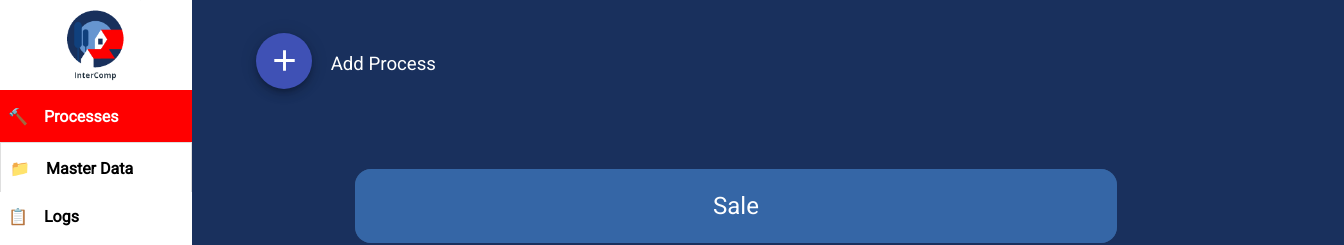
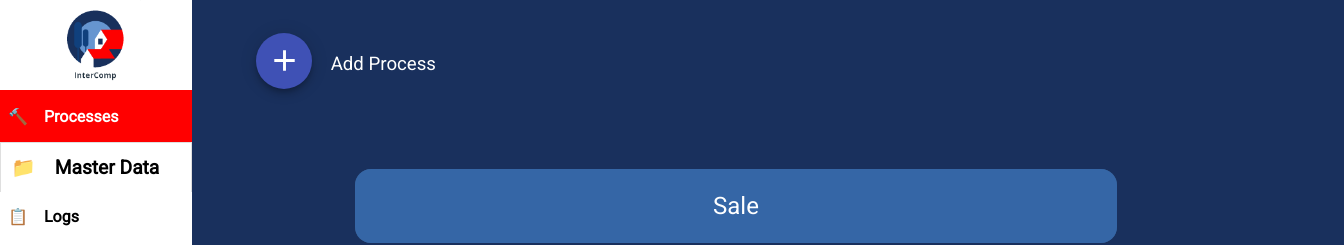
Before and after one commit to TomasNovo/FEUP-SINF, a React (Create React App) app in the folder frontend/: page / in a window 1280 px wide. Shown: the top 245 px of the page, 1344 px wide, since content can reach past the window. Built offline with nearby package versions, Linux system fonts and the light colour scheme; some icons are missing.

Commit message:
style: processes now responsive

```diff
--- a/frontend/src/components/Navbar/Navbar.scss
+++ b/frontend/src/components/Navbar/Navbar.scss
@@ -4,6 +4,7 @@
     {
       width: 100%;
       margin-bottom: 10px;
+      font-size: 9pt !important;
     }
 
     .nav-side-menu > .logo:first-child, .nav-side-menu > .logo:first-child > img
@@ -72,7 +73,6 @@
   line-height: 50px;
   display: block;
   text-align: center;
-  font-size: 14px;
 }
 
 .nav-side-menu .toggle-btn
@@ -180,7 +180,6 @@ span[role=img]
 #master-data .card-header button
 {
   padding: 0;
-  font-size: 12pt;
   font-weight: bold;
   text-decoration: none;
   color: black;
--- a/frontend/src/components/Processes/Processes.css
+++ b/frontend/src/components/Processes/Processes.css
@@ -1,7 +1,33 @@
+@media (max-width: 800px) and (min-width: 767px)
+{
+    .step
+    {
+        font-size: 12pt !important;
+    }
+
+    #processes > .card
+    {
+        width: 90% !important;
+    }
+}
+
+@media (max-width: 767px)
+{
+  .step
+  {
+      flex-direction: column !important;
+  }
+
+  .step > *
+  {
+    margin: 1em 0 !important;
+  }
+}
+
 .addProcess
 {
     margin-top: 3%;
-    width: 20%;
+    width: 100%;
     margin-left: 4em;
     color: white;
     background: none;
@@ -71,21 +97,6 @@
     color: white;
 }
 
-/*
-#processes .card-header button.collapsed::after
-{
-    font-family: 'Glyphicons Halflings';
-    content:"\e114";
-    float: right;
-}
-
-#processes .card-header button::after
-{
-    font-family: 'Glyphicons Halflings';
-    content: "\e113";
-    float: right;
-} */
-
 #processes .card-body
 {
     display: flex;
@@ -128,7 +139,7 @@
     font-size: 24pt;
     background-color: red;
     border-radius: 50%;
-    width: 1.5em;
+    min-width: 1.5em;
 }
 
 .step > i
@@ -142,6 +153,7 @@
 .step > img
 {
     width: 3em;
+    min-width: 2em;
     margin-right: 3em;
     border: transparent 1px black;
     border-radius: 50%;
```
